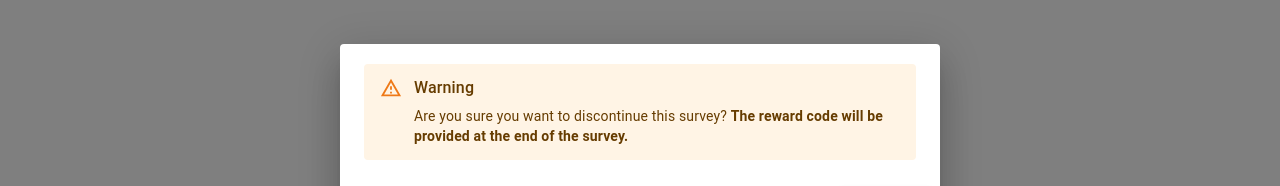
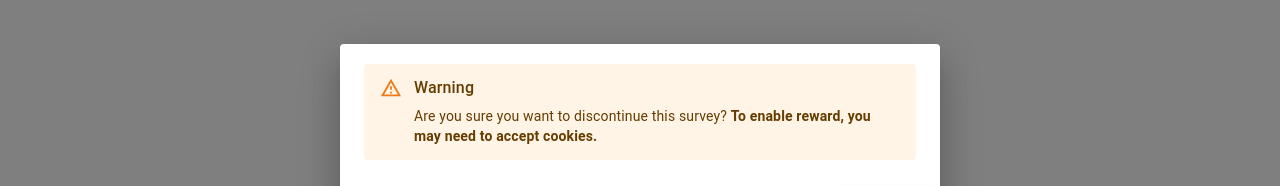
Before and after one commit to derekpowell/artrater, a React (Create React App) app: page /1 in a window 1280 px wide. Both pictures are taken after a click on the button "DECLINE". Shown: the part 262-448 px from the top of the page. Built offline with nearby package versions, Linux system fonts and the light colour scheme; no server answers.

Commit message:
texts organized

```diff
--- a/public/index.html
+++ b/public/index.html
@@ -5,10 +5,7 @@
 		<link rel="icon" href="%PUBLIC_URL%/favicon.ico" />
 		<meta name="viewport" content="width=device-width, initial-scale=1" />
 		<meta name="theme-color" content="#000000" />
-    <meta
-      name="description"
-      content="Web site created using create-react-app"
-    />
+		<meta name="description" content="Web site created using create-react-app" />
 		<link rel="apple-touch-icon" href="%PUBLIC_URL%/logo192.png" />
 		<!--
       manifest.json provides metadata used when your web app is installed on a
@@ -24,7 +21,7 @@
       work correctly both with client-side routing and a non-root public URL.
       Learn how to configure a non-root public URL by running `npm run build`.
     -->
-    <title>React App</title>
+		<title>artrater</title>
 	</head>
 	<body>
 		<noscript>You need to enable JavaScript to run this app.</noscript>
--- a/src/components/CloseWindow.tsx
+++ b/src/components/CloseWindow.tsx
@@ -1,14 +1,7 @@
 import React from 'react'
 
-import {
-	Button,
-	Dialog,
-	DialogContent,
-	DialogTitle,
-	DialogActions,
-	Alert,
-	AlertTitle,
-} from '@mui/material'
+import { Button, Dialog, DialogContent, DialogActions, Alert, AlertTitle } from '@mui/material'
+import texts from './texts'
 
 interface IProps {
 	isWarning: boolean
@@ -28,12 +21,10 @@ const CloseWindow = (props: IProps) => {
 	}
 	return (
 		<Dialog open={isWarning}>
-			{/* <DialogTitle>Warning</DialogTitle> */}
 			<DialogContent>
 				<Alert severity='warning'>
-					<AlertTitle>Warning</AlertTitle>
-					Are you sure you want to discontinue this survey?{' '}
-					<strong>The reward code will be provided at the end of the survey.</strong>
+					<AlertTitle>{texts.warningModal.alertTitle}</AlertTitle>
+					{texts.warningModal.paragraph} <strong>{texts.warningModal.paragraphBold}</strong>
 				</Alert>
 			</DialogContent>
 			<DialogActions>
--- a/src/components/CompletedModal.tsx
+++ b/src/components/CompletedModal.tsx
@@ -1,10 +1,9 @@
 import React from 'react'
 
-import short from 'short-uuid'
 import { Button, Dialog, DialogContent, DialogTitle, DialogActions } from '@mui/material'
-import { useCookies } from 'react-cookie'
 
 import { RatingData } from './types'
+import texts from './texts'
 
 interface IProps {
 	isCompleted: boolean
@@ -18,11 +17,11 @@ const CompletedModal = (props: IProps) => {
 	}
 	return (
 		<Dialog open={isCompleted}>
-			<DialogTitle>Rating has been completed</DialogTitle>
-			<DialogContent>Congratulations!</DialogContent>
+			<DialogTitle>{texts.completedModal.title}</DialogTitle>
+			<DialogContent>{texts.completedModal.paragraph}</DialogContent>
 			<DialogActions>
 				<Button color='primary' onClick={closeWindow}>
-					Close this window.
+					{texts.completedModal.buttonText}
 				</Button>
 			</DialogActions>
 		</Dialog>
--- a/src/components/CookieModal.tsx
+++ b/src/components/CookieModal.tsx
@@ -5,6 +5,9 @@ import short from 'short-uuid'
 import { useCookies } from 'react-cookie'
 
 import CloseWindow from './CloseWindow'
+
+import texts from './texts'
+
 interface IProps {
 	hasCookie: boolean
 	toggleHasCookie: VoidFunction
@@ -38,10 +41,8 @@ const CookieModal = (props: IProps) => {
 				<CloseWindow isWarning={isWarning} toggleIsWarning={toggleIsWarning} />
 			) : (
 				<Dialog open={!hasCookie}>
-					<DialogTitle>Cookie Policy</DialogTitle>
-					<DialogContent>
-						This website uses cookies to track the data. Please accept it to participate in our survey.
-					</DialogContent>
+					<DialogTitle>{texts.cookie.title}</DialogTitle>
+					<DialogContent>{texts.cookie.paragrah}</DialogContent>
 					<DialogActions sx={{ padding: 2 }}>
 						<Button variant='outlined' color='primary' onClick={declineCookie}>
 							Decline
--- a/src/components/StyledComponent.tsx
+++ b/src/components/StyledComponent.tsx
@@ -61,11 +61,9 @@ export const FullWidthHeight = styled(Box)(({ theme }) => ({
 	maxWidth: '100%',
 	alignItems: 'center',
 	marginTop: 70,
-	height: 'calc(100vh - 70px)',
+	height: 'calc(100vh - 60px)',
 	padding: 24,
-	// [theme.breakpoints.up('sm')]: {
-	// 	width: 600,
-	// 	maxWidth: 600,
-	// 	padding: 0,
-	// },
+	[theme.breakpoints.up('sm')]: {
+		height: 'calc(100vh - 70px)',
+	},
 }))
--- /dev/null
+++ b/src/components/texts.ts
@@ -0,0 +1,22 @@
+const texts = {
+	website: {
+		title: 'artrater',
+	},
+	cookie: {
+		title: 'Cookie Policy',
+		paragrah:
+			'This website uses cookies to track the data. Please accept it to participate in our survey.',
+	},
+	completedModal: {
+		title: 'Rating has been completed',
+		paragraph: 'Congratulations!',
+		buttonText: 'Close this window',
+	},
+	warningModal: {
+		alertTitle: 'Warning',
+		paragraph: 'Are you sure you want to discontinue this survey?',
+		paragraphBold: 'To enable reward, you may need to accept cookies.',
+	},
+}
+
+export default texts
```
Lines whose indentation alone changed are shown as unchanged.
